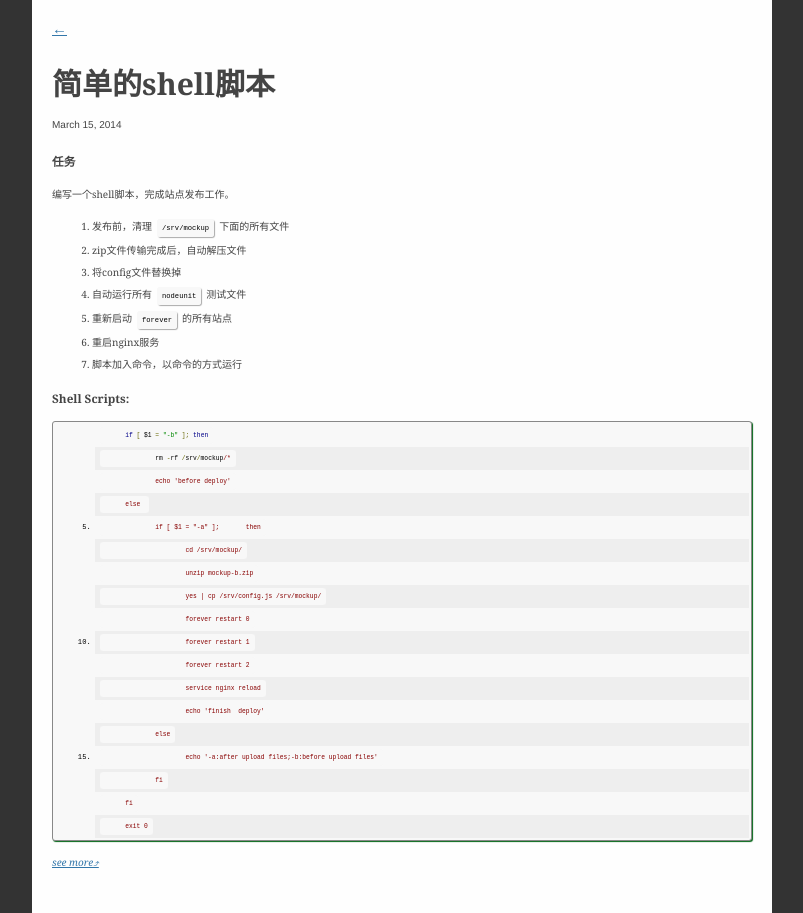
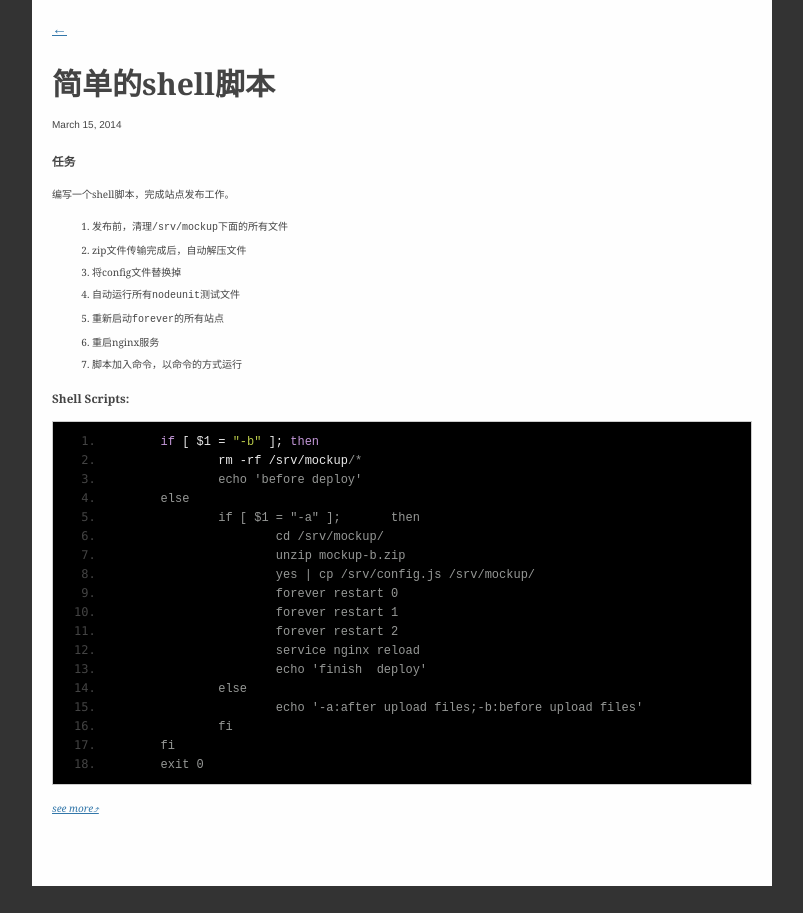
Before and after one commit to osrpt/osrpt.github.com, a Jekyll site: the page built from _posts/2014-03-15-simple-shell-script.md, in a window 1280 px wide. Shown: the whole page, without its empty margins (238-1041 px from the left). Built offline with Jekyll 4.4.1, drawn with Linux system fonts in a browser that asks for light colours; nearby versions of some CDN libraries; Markdown is read by kramdown in place of the engine named in the settings.

Commit message:
change code prettify css

```diff
--- a/css/default.css
+++ b/css/default.css
@@ -234,7 +234,7 @@
     padding-left: 15px;
     border-left: 3px solid #ccc;
 }
-pre, code, kbd, samp {
+/*pre, code, kbd, samp {
     color: #000;
     font-family: monospace;
     font-size: 0.88em;
@@ -255,7 +255,7 @@
 
 pre code{
     box-shadow: none;
-}
+}*/
 .clear {
     clear:both;
 }
--- a/javascripts/google-code-prettify/prettify.css
+++ b/javascripts/google-code-prettify/prettify.css
@@ -1 +1,104 @@
-.pln{color:#000}@media screen{.str{color:#080}.kwd{color:#008}.com{color:#800}.typ{color:#606}.lit{color:#066}.pun,.opn,.clo{color:#660}.tag{color:#008}.atn{color:#606}.atv{color:#080}.dec,.var{color:#606}.fun{color:red}}@media print,projection{.str{color:#060}.kwd{color:#006;font-weight:bold}.com{color:#600;font-style:italic}.typ{color:#404;font-weight:bold}.lit{color:#044}.pun,.opn,.clo{color:#440}.tag{color:#006;font-weight:bold}.atn{color:#404}.atv{color:#060}}pre.prettyprint{padding:2px;border:1px solid #888}ol.linenums{margin-top:0;margin-bottom:0}li.L0,li.L1,li.L2,li.L3,li.L5,li.L6,li.L7,li.L8{list-style-type:none}li.L1,li.L3,li.L5,li.L7,li.L9{background:#eee}
+/* Tomorrow Night Bright Theme */
+
+/* Original theme - https://github.com/chriskempson/tomorrow-theme */
+ .prettyprint {
+    background: black;
+    font-family: Menlo, 'Bitstream Vera Sans Mono', 'DejaVu Sans Mono', Monaco, Consolas, monospace;
+    font-size: 12px;
+    line-height: 1.5;
+    border: 1px solid #ccc;
+    padding: 10px;
+}
+.pln {
+    color: #eaeaea;
+}
+@media screen {
+    .str {
+        color: #b9ca4a;
+    }
+    .kwd {
+        color: #c397d8;
+    }
+    .com {
+        color: #969896;
+    }
+    .typ {
+        color: #7aa6da;
+    }
+    .lit {
+        color: #e78c45;
+    }
+    .pun {
+        color: #eaeaea;
+    }
+    .opn {
+        color: #eaeaea;
+    }
+    .clo {
+        color: #eaeaea;
+    }
+    .tag {
+        color: #d54e53;
+    }
+    .atn {
+        color: #e78c45;
+    }
+    .atv {
+        color: #70c0b1;
+    }
+    .dec {
+        color: #e78c45;
+    }
+    .var {
+        color: #d54e53;
+    }
+    .fun {
+        color: #7aa6da;
+    }
+}
+@media print, projection {
+    .str {
+        color: #006600;
+    }
+    .kwd {
+        color: #006;
+        font-weight: bold;
+    }
+    .com {
+        color: #600;
+        font-style: italic;
+    }
+    .typ {
+        color: #404;
+        font-weight: bold;
+    }
+    .lit {
+        color: #004444;
+    }
+    .pun, .opn, .clo {
+        color: #444400;
+    }
+    .tag {
+        color: #006;
+        font-weight: bold;
+    }
+    .atn {
+        color: #440044;
+    }
+    .atv {
+        color: #006600;
+    }
+}
+/* Specify class=linenums on a pre to get line numbering */
+ ol.linenums {
+    margin-top: 0;
+    margin-bottom: 0;
+}
+/* IE indents via margin-left */
+ li.L0, li.L1, li.L2, li.L3, li.L4, li.L5, li.L6, li.L7, li.L8, li.L9 {
+    /* */
+}
+/* Alternate shading for lines */
+ li.L1, li.L3, li.L5, li.L7, li.L9 {
+    /* */
+}
```
